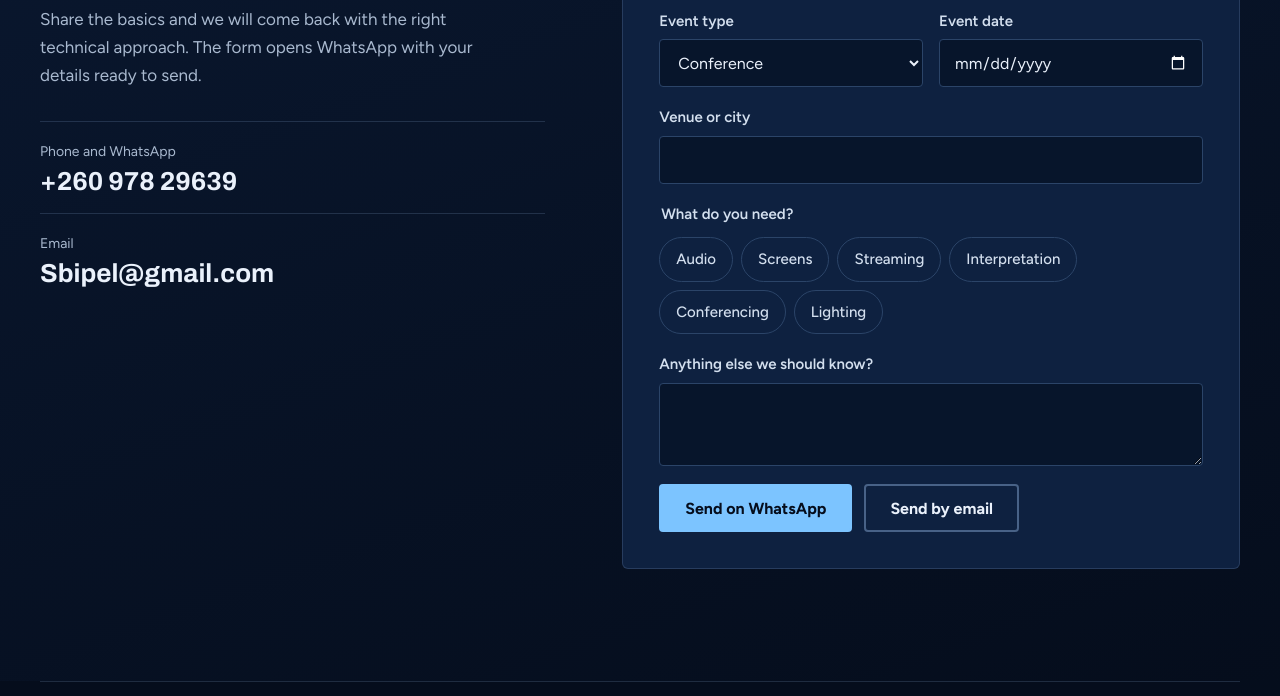
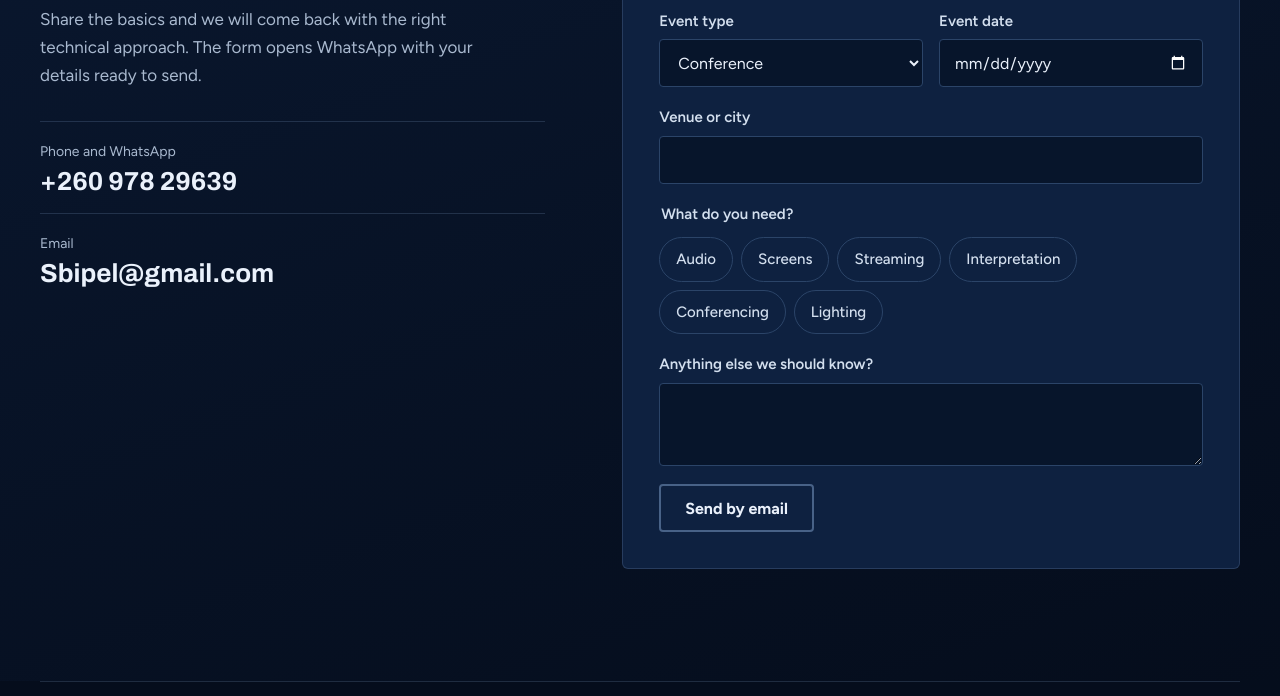
Before and after one commit to J1u2l4/sbi-investment, a plain HTML site: page index.html in a window 1280 px wide. Shown: the part 4949-5645 px from the top of the page. Drawn offline with Linux system fonts and the light colour scheme.

Commit message:
Update index.html

```diff
--- a/index.html
+++ b/index.html
@@ -159,7 +159,7 @@
       </fieldset>
       <label>Anything else we should know?<textarea name="msg" rows="3"></textarea></label>
       <p class="err" id="err" role="alert" hidden>Please add your name so we know who to reply to.</p>
-      <div class="actions"><button class="btn" type="submit">Send on WhatsApp</button><button class="btn btn-ghost" type="button" id="mail">Send by email</button></div>
+      <div class="actions"><button class="btn btn-ghost" type="button" id="mail">Send by email</button></div>
     </form>
   </div>
 </section>
```
